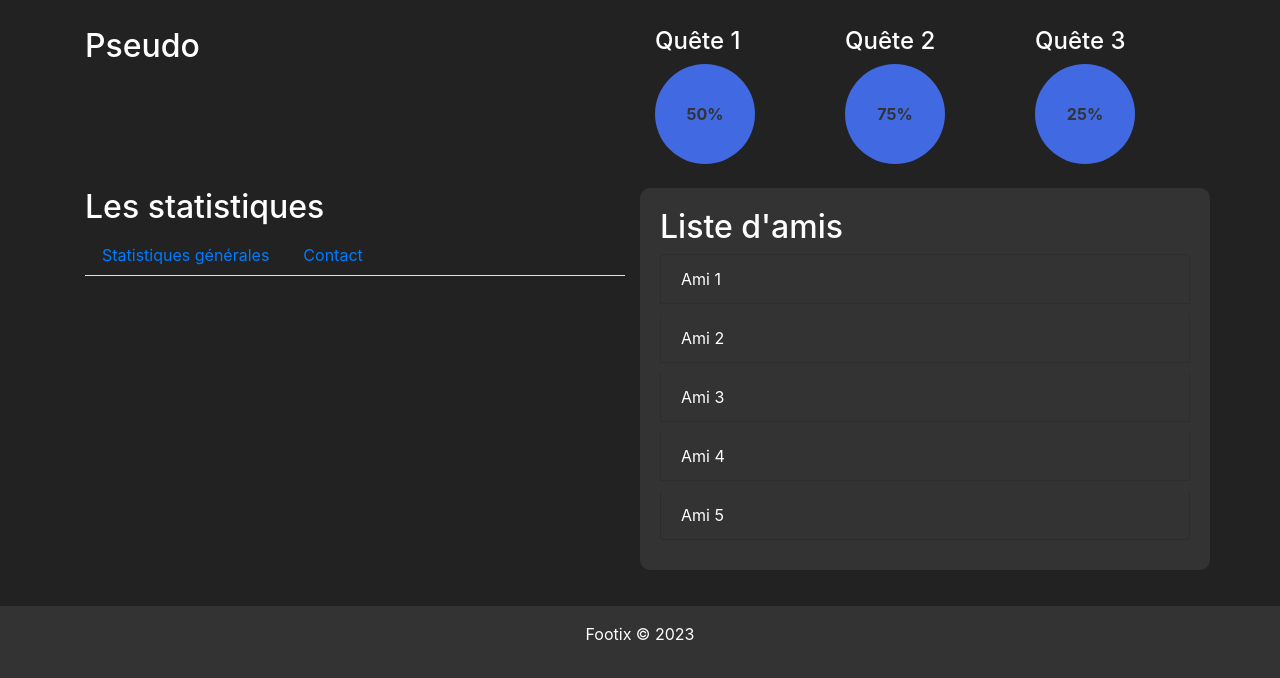
After one commit to DUT-Info-Montreuil/SAE-DEV-S3, a PHP site: page /PageJoueur/pageJoueur.html in a window 1280 px wide. The commit adds this page. Shown: the part 122-800 px from the top of the page. Run offline with PHP 8.4, Linux system fonts and the light colour scheme.

Commit message:
ajout page du joueur

```diff
--- /dev/null
+++ b/PageJoueur/pageJoueur.html
@@ -0,0 +1,160 @@
+<!DOCTYPE html>
+<html lang="fr">
+<head>
+    <meta charset="UTF-8">
+    <meta name="viewport" content="width=device-width, initial-scale=1.0">
+    <link rel="stylesheet" href="https://stackpath.bootstrapcdn.com/bootstrap/4.5.2/css/bootstrap.min.css">
+    <link rel="stylesheet" href="../css/style.css">
+    <title>Joueur</title>
+</head>
+<body>
+
+    <header>
+        <nav class="navbar navbar-expand-lg navbar-dark">
+            <div class="container">
+                <a class="navbar-brand" href="#">
+                    <img src="logo.png" alt="Logo" class="logo">
+                </a>
+                <button class="navbar-toggler" type="button" data-toggle="collapse" data-target="#navbarNav" aria-controls="navbarNav" aria-expanded="false" aria-label="Toggle navigation">
+                    <span class="navbar-toggler-icon"></span>
+                </button>
+                <div class="collapse navbar-collapse" id="navbarNav">
+                    <ul class="navbar-nav ml-auto">
+                        <li class="nav-item">
+                            <a class="nav-link" href="../index.html">Accueil</a>
+                        </li>
+                        <li class="nav-item">
+                            <a class="nav-link" href="../PagelisteEntite/listeEntite.html">Entités</a>
+                        </li>
+                        <li class="nav-item">
+                            <a class="nav-link" href="../PageDesMaps/pageDesMaps.html">Map</a>
+                        </li>
+                        <li class="nav-item">
+                            <a class="nav-link" href="#">Joueurs</a>
+                        </li>
+                        <li class="nav-item">
+                            <a class="nav-link" href="#">À propos</a>
+                        </li>
+                        <li class="nav-item">
+                            <a class="nav-link" href="#">Signup / login</a>
+                        </li>
+                    </ul>
+                </div>
+            </div>
+        </nav>
+    </header>
+
+    <main class="container mt-5">
+        <div class="row mb-4">
+            <div class="col-md-6">
+                <div class="pseudo">
+                    <h2>Pseudo</h2>
+                </div>
+            </div>
+            <div class="col-md-2">
+                <div class="quest">
+                    <h4>Quête 1</h4>
+                    <div class="progress-container">
+                        <div class="progress-circle" id="progress-circle-1">
+                            <span class="progress-text">50%</span>
+                        </div>
+                    </div>
+                </div>
+            </div>
+
+            <div class="col-md-2">
+                <div class="quest">
+                    <h4>Quête 2</h4>
+                    <div class="progress-container">
+                        <div class="progress-circle" id="progress-circle-2">
+                            <span class="progress-text">75%</span>
+                        </div>
+                    </div>
+                </div>
+            </div>
+
+            <div class="col-md-2">
+                <div class="quest">
+                    <h4>Quête 3</h4>
+                    <div class="progress-container">
+                        <div class="progress-circle" id="progress-circle-3">
+                            <span class="progress-text">25%</span>
+                        </div>
+                    </div>
+                </div>
+            </div>
+        </div>
+
+
+        <div class="row mb-4">
+            <div class="col-md-6 nav-stats">
+                <h2>Les statistiques</h2>
+                <ul class="nav nav-tabs active" id="myTab" role="tablist">
+                    <li class="nav-item" role="presentation">
+                        <a class="nav-link" id="profile-tab" data-toggle="tab" href="#générales" role="tab" aria-controls="générales" aria-selected="false">Statistiques générales</a>
+                    </li>
+                    <li class="nav-item" role="presentation">
+                        <a class="nav-link" id="contact-tab" data-toggle="tab" href="#contact" role="tab" aria-controls="contact" aria-selected="false">Contact</a>
+                    </li>
+                </ul>
+                <div class="tab-content" id="myTabContent">
+                    <div class="tab-pane fade" id="générales" role="tabpanel" aria-labelledby="générales-tab">
+                        <!-- Contenu de l'onglet Profile -->
+                        <h3>Statistiques du joueur</h3>
+                        <table class="table">
+                            <thead>
+                                <tr>
+                                    <th scope="col">Stat</th>
+                                    <th scope="col">Valeur</th>
+                                </tr>
+                            </thead>
+                            <tbody>
+                                <tr>
+                                    <td>Niveau</td>
+                                    <td>10</td>
+                                </tr>
+                                <tr>
+                                    <td>Nombre de partie Jouée</td>
+                                    <td>5000</td>
+                                </tr>
+                                <tr>
+                                    <td>Nombre de partie gagnée</td>
+                                    <td>5000</td>
+                                </tr>
+                            </tbody>
+                        </table>
+                    </div>
+                    <div class="tab-pane fade" id="contact" role="tabpanel" aria-labelledby="contact-tab">
+                        <!-- Contenu de l'onglet Contact -->
+                        <h3>Image</h3>
+                        <img src="chemin/vers/votre/image.jpg" alt="Image">
+                    </div>
+                </div>
+            </div>
+
+            <div class="col-md-6 friends-list">
+                <h2>Liste d'amis</h2>
+                <ul class="list-group">
+                    <li class="list-group-item">Ami 1</li>
+                    <li class="list-group-item">Ami 2</li>
+                    <li class="list-group-item">Ami 3</li>
+                    <li class="list-group-item">Ami 4</li>
+                    <li class="list-group-item">Ami 5</li>
+                </ul>
+            </div>
+        </div>
+
+    </main>
+
+    <footer class="footer py-3 fixed-bottom">
+        <div class="container text-center">
+            <p>Footix © 2023</p>
+        </div>
+    </footer>
+
+    <script src="https://code.jquery.com/jquery-3.5.1.slim.min.js"></script>
+    <script src="https://cdn.jsdelivr.net/npm/@popperjs/core@2.9.2/dist/umd/popper.min.js"></script>
+    <script src="https://stackpath.bootstrapcdn.com/bootstrap/4.5.2/js/bootstrap.min.js"></script>
+
+</body>
+</html>
--- a/css/style.css
+++ b/css/style.css
@@ -23,15 +23,15 @@
     width: 15%;
     border: none;
     border-radius: 10px;
-    background-color: darkblue; /* Couleur de fond bleue foncée */
+    background-color: darkblue;
     color: white;
     padding: 10px;
     margin-left: 5px;
-    transition: background-color 0.3s ease; /* Transition pour l'animation */
+    transition: background-color 0.3s ease;
 }
 
 .search button:hover {
-    background-color: royalblue; /* Nouvelle couleur de fond au survol */
+    background-color: royalblue;
 }
 
 .footer {
@@ -40,7 +40,7 @@
     padding: 20px;
     text-align: center;
 }
-/* Dark theme */
+
 body {
     background-color: #222;
     color: white;
@@ -64,7 +64,47 @@ body {
     color: white;
 }
 
+
 a:hover{
     text-decoration: none;
     color: none;
 }
+
+.friends-list {
+    background-color: #333;
+    color: white;
+    padding: 20px;
+    border-radius: 10px;
+}
+
+.friends-list li {
+    background-color: #333;
+    list-style: none;
+    margin-bottom: 10px;
+}
+
+.friends-list li:hover {
+    background-color: #555;
+}
+
+.progress-container {
+    position: relative;
+    width: 100px;
+    height: 100px;
+  }
+
+  .progress-circle {
+    width: 100%;
+    height: 100%;
+    background-color: royalblue;
+    border-radius: 50%;
+    display: flex;
+    align-items: center;
+    justify-content: center;
+  }
+
+  .progress-text {
+    font-size: 16px;
+    font-weight: bold;
+    color: #333;
+  }
```
